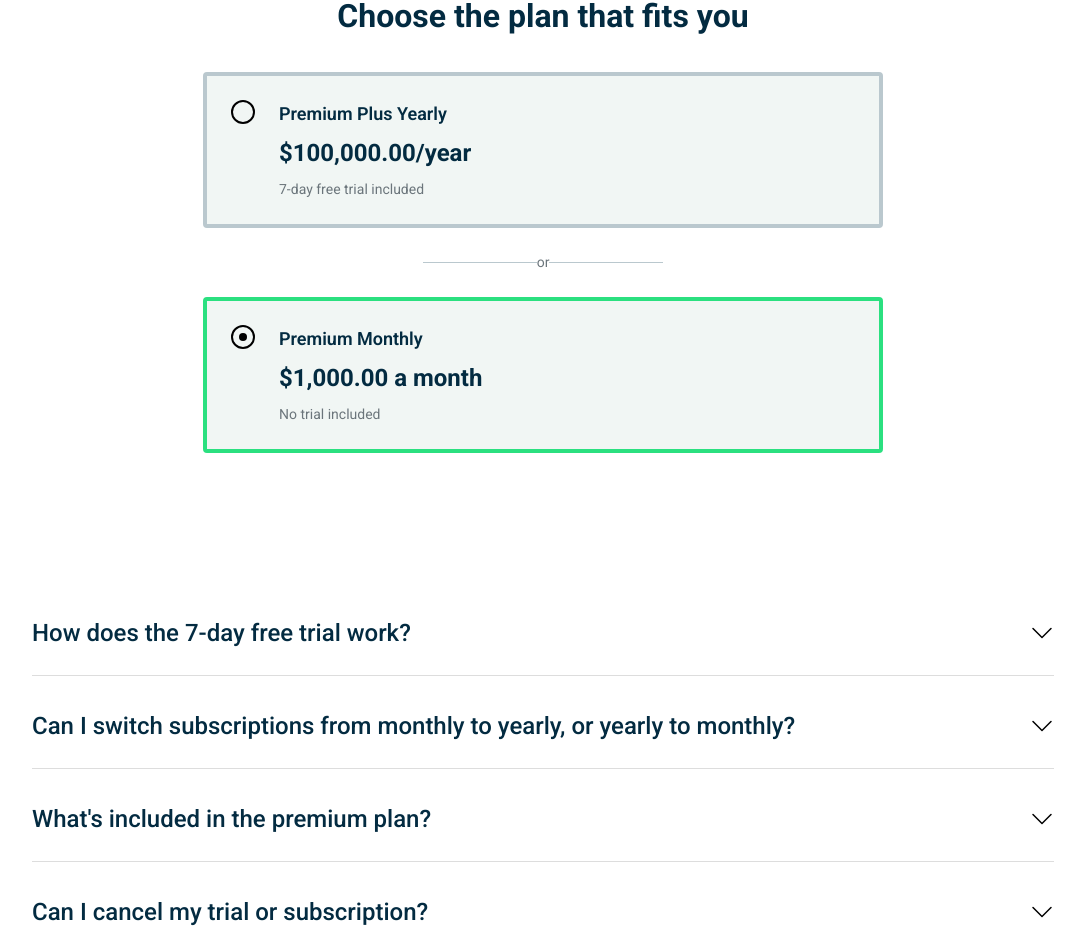
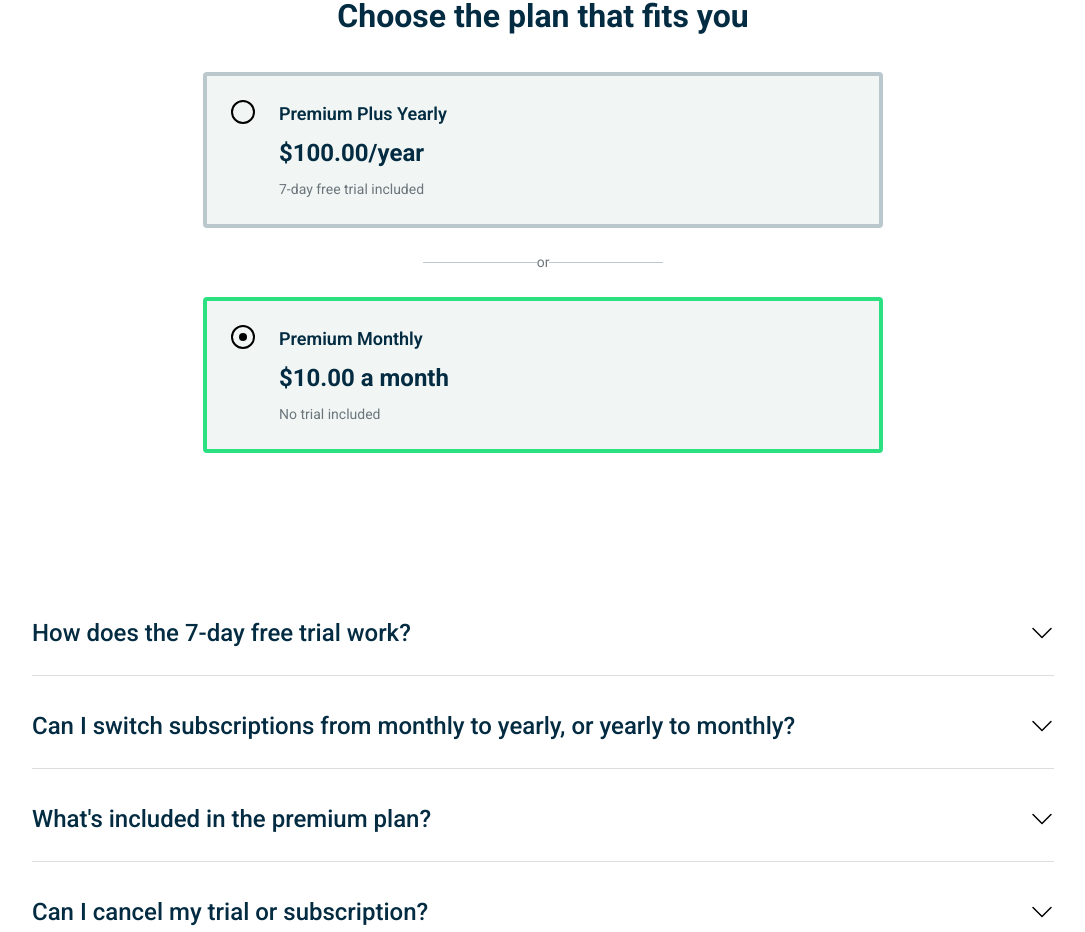
Before and after one commit to gearkid1127/Summarist, a Next.js app: page /choose-plan in a window 1280 px wide. Shown: the part 827-1759 px from the top of the page, without its empty margins (97-1182 px from the left). Built offline with nearby package versions, Linux system fonts and the light colour scheme; no server answers.

Commit message:
need to commit for vercel troubleshooting

```diff
--- a/app/choose-plan/page.tsx
+++ b/app/choose-plan/page.tsx
@@ -135,7 +135,7 @@ export default function Plans() {
                   Premium Plus Yearly
                 </div>
                 <div className={styles["plan__card--price"]}>
-                  $100,000.00/year
+                  $100.00/year
                 </div>
                 <div className={styles["plan__card--text"]}>
                   7-day free trial included
@@ -162,7 +162,7 @@ export default function Plans() {
                   Premium Monthly
                 </div>
                 <div className={styles["plan__card--price"]}>
-                  $1,000.00 a month
+                  $10.00 a month
                 </div>
                 <div className={styles["plan__card--text"]}>
                   No trial included
```
